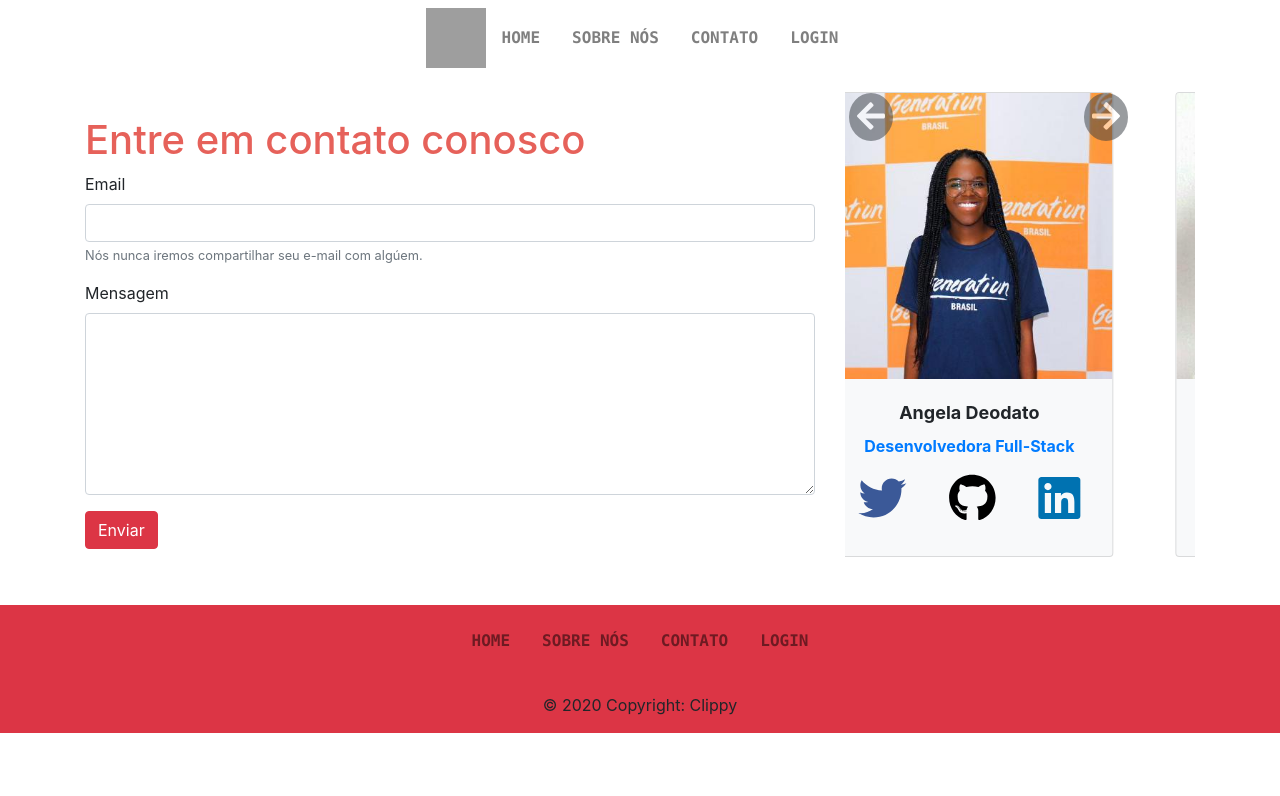
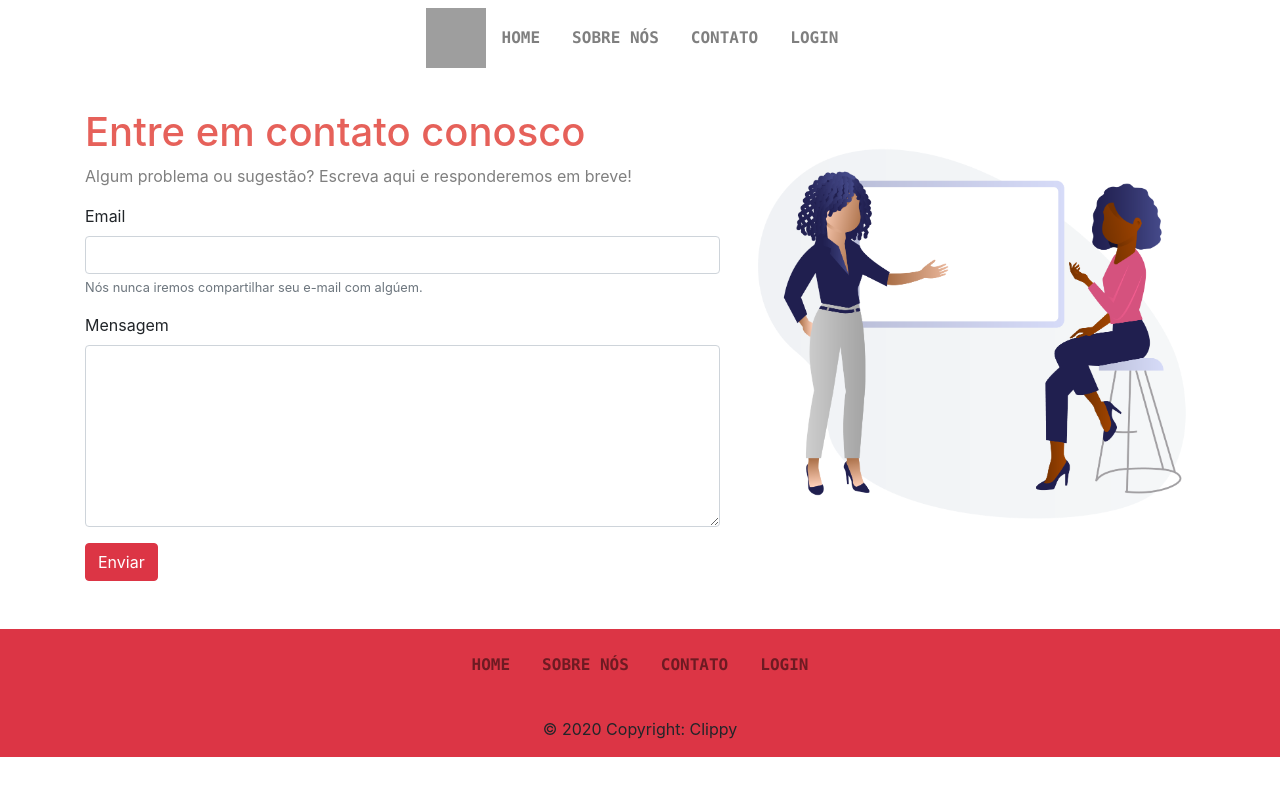
Before and after one commit to AnaClaudiaOT/Generation-PI-Angular, an Angular app in the folder Projeto-Front/: page /contato in a window 1280 px wide. Shown: the top 796 px of the page. Built offline with nearby package versions, Linux system fonts and the light colour scheme; grey boxes are pictures that could not be loaded.

Commit message:
Remover card e add imagem

```diff
--- a/Projeto-Front/src/app/contato/contato.component.css
+++ b/Projeto-Front/src/app/contato/contato.component.css
@@ -2,36 +2,6 @@ h1{
     color: #E6615A;
 }
 
-.nome{
-    font-size: 18px;
+.texto-apoio{
+    color: #7f7f7f;
 }
-
-ul.social-network {
-    list-style: none;
-    display: inline;
-    padding: 0;
-}
-
-ul.social-network li {
-    display: inline;
-    margin: 0;
-    padding: 5px;
-}
-
-.faTwitter{
-    color: #3b5998;
-}
-
-.faLinkedin{
-    color: #0072b1;
-}
-
-.faGithub{
-    color: #000;
-}
-
-.carousel-control-next, .carousel-control-prev{
-    border-radius: 3px;
-    height: 50px;
-    margin-right: 63px;
-}
--- a/Projeto-Front/src/app/contato/contato.component.html
+++ b/Projeto-Front/src/app/contato/contato.component.html
@@ -1,9 +1,10 @@
 <div class="container mt-3 mb-5">
 
-    <div class="row d-flex align-items-center">
+    <div class="row d-flex justify-content-center align-items-center">
         <!-- Form -->
-        <div class="col-md-8 mt-3">
-            <h1 class="text-justify">Entre em contato conosco</h1>
+        <div class="col-md-7 mt-3">
+            <h1>Entre em contato conosco</h1>
+            <p class="texto-apoio">Algum problema ou sugestão? Escreva aqui e responderemos em breve!</p>
             <form class="w-100">
                 <div class="form-group">
                     <label for="inputEmail">Email</label>
@@ -38,128 +39,9 @@
                 </div>
             </form>
         </div>
-        <!-- Cards -->
-        <div class="col-md-4">
 
-            <div id="carouselExampleIndicators" class="carousel slide" data-ride="carousel" data-="touch true">
-                <div class="carousel-inner">
-                  <!-- Card 1 -->
-                  <div class="carousel-item active">
-                    <div class="card bg-light" style="width: 18rem;">
-                        <img src="../../assets/img/angela.jfif" class="card-img-top" alt="">
-                        <div class="card-body pb-0">
-                            <p class="text-center nome font-weight-bold mb-2">Angela Deodato</p>
-                            <p class="text-center text-primary font-weight-bold m-0">Desenvolvedora Full-Stack</p>
-                            <ul class="social-network d-flex justify-content-center">
-                                <li><a href="#" class="icoTwitter" title="Twitter">
-                                        <fa-icon [icon]="faTwitter" class="faTwitter fa-3x p-3"></fa-icon>
-                                    </a></li>
-                                <li><a href="#" class="icoGithub" title="Github">
-                                        <fa-icon [icon]="faGithub" class="faGithub fa-3x p-3"></fa-icon>
-                                    </a></li>
-                                <li><a href="#" class="icoLinkedin" title="Linkedin">
-                                        <fa-icon [icon]="faLinkedin" class="faLinkedin fa-3x p-3"></fa-icon>
-                                    </a></li>
-                            </ul>
-                        </div>
-                    </div>
-                  </div>
-                <!-- Card 2 -->
-                  <div class="carousel-item">
-                    <div class="card bg-light" style="width: 18rem;">
-                        <img src="../../assets/img/natalia.jfif" class="card-img-top" alt="">
-                        <div class="card-body pb-0">
-                            <p class="text-center nome font-weight-bold mb-2">Natália Lima</p>
-                            <p class="text-center text-primary font-weight-bold m-0">Desenvolvedora Full-Stack</p>
-                            <ul class="social-network d-flex justify-content-center">
-                                <li><a href="#" class="icoTwitter" title="Twitter">
-                                        <fa-icon [icon]="faTwitter" class="faTwitter fa-3x p-3"></fa-icon>
-                                    </a></li>
-                                <li><a href="#" class="icoGithub" title="Github">
-                                        <fa-icon [icon]="faGithub" class="faGithub fa-3x p-3"></fa-icon>
-                                    </a></li>
-                                <li><a href="#" class="icoLinkedin" title="Linkedin">
-                                        <fa-icon [icon]="faLinkedin" class="faLinkedin fa-3x p-3"></fa-icon>
-                                    </a></li>
-                            </ul>
-                        </div>
-                    </div>
-                  </div>
-                <!-- Card 3 -->
-                  <div class="carousel-item">
-                    <div class="card bg-light" style="width: 18rem;">
-                        <img src="../../assets/img/ana.jfif" class="card-img-top" alt="">
-                        <div class="card-body pb-0">
-                            <p class="text-center nome font-weight-bold mb-2">Ana Cláudia</p>
-                            <p class="text-center text-primary font-weight-bold m-0">Desenvolvedora Full-Stack</p>
-                            <ul class="social-network d-flex justify-content-center">
-                                <li><a href="#" class="icoTwitter" title="Twitter">
-                                        <fa-icon [icon]="faTwitter" class="faTwitter fa-3x p-3"></fa-icon>
-                                    </a></li>
-                                <li><a href="#" class="icoGithub" title="Github">
-                                        <fa-icon [icon]="faGithub" class="faGithub fa-3x p-3"></fa-icon>
-                                    </a></li>
-                                <li><a href="#" class="icoLinkedin" title="Linkedin">
-                                        <fa-icon [icon]="faLinkedin" class="faLinkedin fa-3x p-3"></fa-icon>
-                                    </a></li>
-                            </ul>
-                        </div>
-                    </div>
-                  </div>
-                <!-- Card 4 -->
-                <div class="carousel-item">
-                    <div class="card bg-light" style="width: 18rem;">
-                        <img src="../../assets/img/danilo.jfif" class="card-img-top" alt="">
-                        <div class="card-body pb-0">
-                            <p class="text-center nome font-weight-bold mb-2">Danilo Oliveira</p>
-                            <p class="text-center text-primary font-weight-bold m-0">Desenvolvedora Full-Stack</p>
-                            <ul class="social-network d-flex justify-content-center">
-                                <li><a href="#" class="icoTwitter" title="Twitter">
-                                        <fa-icon [icon]="faTwitter" class="faTwitter fa-3x p-3"></fa-icon>
-                                    </a></li>
-                                <li><a href="#" class="icoGithub" title="Github">
-                                        <fa-icon [icon]="faGithub" class="faGithub fa-3x p-3"></fa-icon>
-                                    </a></li>
-                                <li><a href="#" class="icoLinkedin" title="Linkedin">
-                                        <fa-icon [icon]="faLinkedin" class="faLinkedin fa-3x p-3"></fa-icon>
-                                    </a></li>
-                            </ul>
-                        </div>
-                    </div>
-                  </div>
-                <!-- Card 5 -->
-                  <div class="carousel-item">
-                    <div class="card bg-light" style="width: 18rem;">
-                        <img src="../../assets/img/pedro.jpg" class="card-img-top" alt="">
-                        <div class="card-body pb-0">
-                            <p class="text-center nome font-weight-bold mb-2">Pedro Barcellos</p>
-                            <p class="text-center text-primary font-weight-bold m-0">Desenvolvedora Full-Stack</p>
-                            <ul class="social-network d-flex justify-content-center">
-                                <li><a href="#" class="icoTwitter" title="Twitter">
-                                        <fa-icon [icon]="faTwitter" class="faTwitter fa-3x p-3"></fa-icon>
-                                    </a></li>
-                                <li><a href="#" class="icoGithub" title="Github">
-                                        <fa-icon [icon]="faGithub" class="faGithub fa-3x p-3"></fa-icon>
-                                    </a></li>
-                                <li><a href="#" class="icoLinkedin" title="Linkedin">
-                                        <fa-icon [icon]="faLinkedin" class="faLinkedin fa-3x p-3"></fa-icon>
-                                    </a></li>
-                            </ul>
-                        </div>
-                    </div>
-                  </div>
-
-                <a class="carousel-control-prev" href="#carouselExampleIndicators" role="button" data-slide="prev">
-                    <fa-icon [icon]="faArrowLeft" class="faArrowLeft fa-2x px-2 py-0 bg-dark rounded-circle"></fa-icon>
-                  <span class="sr-only">Previous</span>
-                </a>
-                <a class="carousel-control-next" href="#carouselExampleIndicators" role="button" data-slide="next">
-                    <fa-icon [icon]="faArrowRight" class="faArrowRight fa-2x px-2 py-0 bg-dark rounded-circle"></fa-icon>
-                  <span class="sr-only">Next</span>
-                </a>
-              </div>
-
+        <div class="col-md-5">
+            <img src="../../assets/img/contato-imagem.png" class="img-fluid" alt="Imagem ilustrando a equipe">
         </div>
-    </div>
 
 </div>
--- a/Projeto-Front/src/app/contato/contato.component.ts
+++ b/Projeto-Front/src/app/contato/contato.component.ts
@@ -1,8 +1,4 @@
 import { Component, OnInit } from '@angular/core';
-import { faTwitter } from '@fortawesome/free-brands-svg-icons';
-import { faLinkedin } from '@fortawesome/free-brands-svg-icons';
-import { faGithub } from '@fortawesome/free-brands-svg-icons';
-import { faArrowLeft, faArrowRight } from '@fortawesome/free-solid-svg-icons'
 
 @Component({
   selector: 'app-contato',
@@ -11,12 +7,6 @@ import { faArrowLeft, faArrowRight } from '@fortawesome/free-solid-svg-icons'
 })
 export class ContatoComponent implements OnInit {
 
-  faTwitter = faTwitter
-  faGithub = faGithub
-  faLinkedin = faLinkedin
-  faArrowLeft = faArrowLeft
-  faArrowRight = faArrowRight
-
   constructor() { }
 
   ngOnInit(): void {
```
Also changed, not shown: Projeto-Front/src/assets/img/contato-imagem.png (added).
